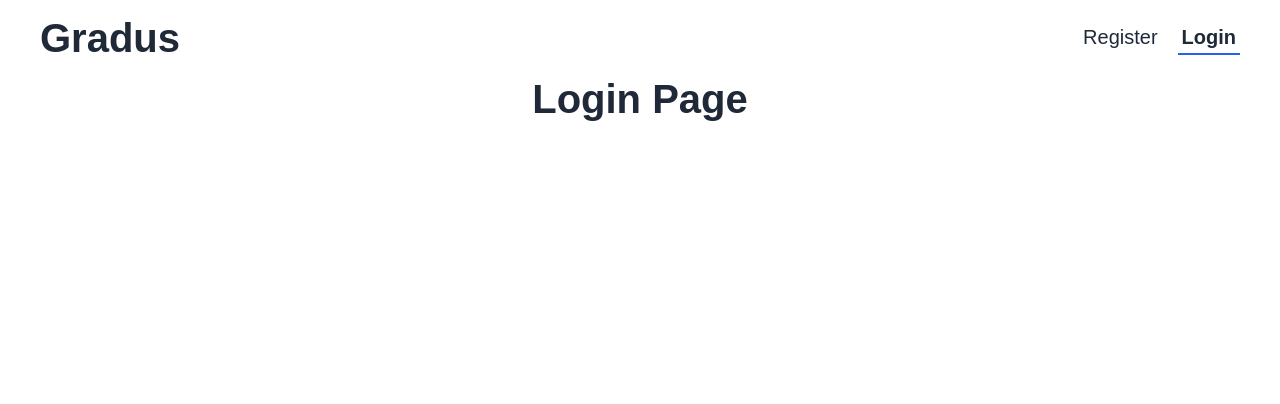
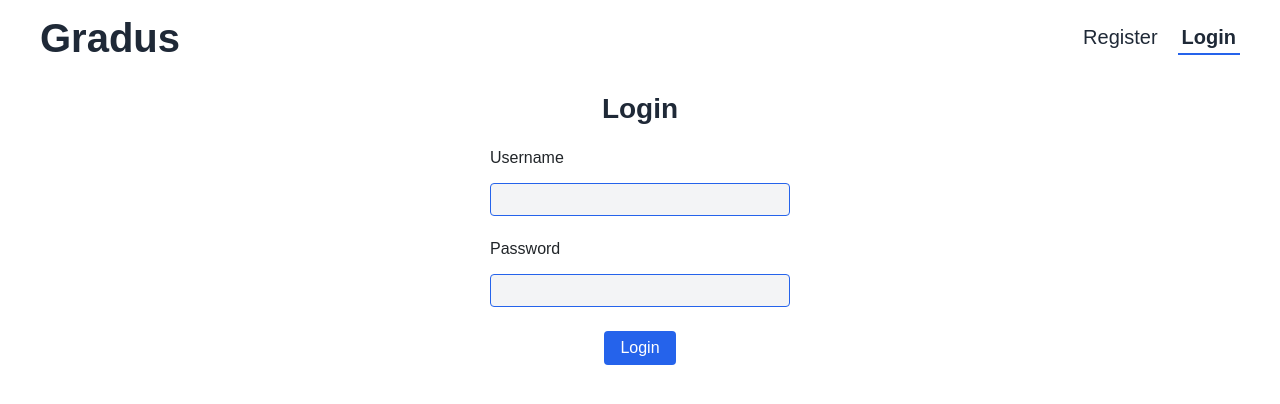
Before and after one commit to andrebarros7201/gradus, a Next.js app in the folder client/: page /login in a window 1280 px wide. Shown: the top 404 px of the page. Built offline with nearby package versions, Linux system fonts and the light colour scheme.

Commit message:
feat: add form to login page

```diff
--- a/client/app/login/page.tsx
+++ b/client/app/login/page.tsx
@@ -1,9 +1,29 @@
+"use client";
+
+import { Page } from '@/components/page/Page';
 import classes from './page.module.scss';
+import { Form } from '@/components/ui/form/Form';
+import { FormEvent, useRef } from 'react';
+import { Button } from '@/components/ui/button/Button';
+import { Input } from '@/components/ui/input/Input';
 
 export default function LoginPage() {
+  const usernameRef = useRef<HTMLInputElement>(null);
+  const passwordRef = useRef<HTMLInputElement>(null);
+
+  function onSubmit(e: FormEvent) {
+    e.preventDefault();
+
+    const username = usernameRef.current?.value;
+    const password = passwordRef.current?.value;
+  }
   return (
-    <main>
-      <h2>Login Page</h2>
-    </main>
+    <Page>
+      <Form label="Login" onSubmit={(e) => onSubmit(e)}>
+        <Input label={'Username'} type={'text'} minValue={3} maxValue={100} ref={usernameRef} />
+        <Input label={'Password'} type={'password'} minValue={3} maxValue={100} ref={passwordRef} />
+        <Button label={'Login'} type={'submit'} />
+      </Form>
+    </Page>
   );
 }
```
